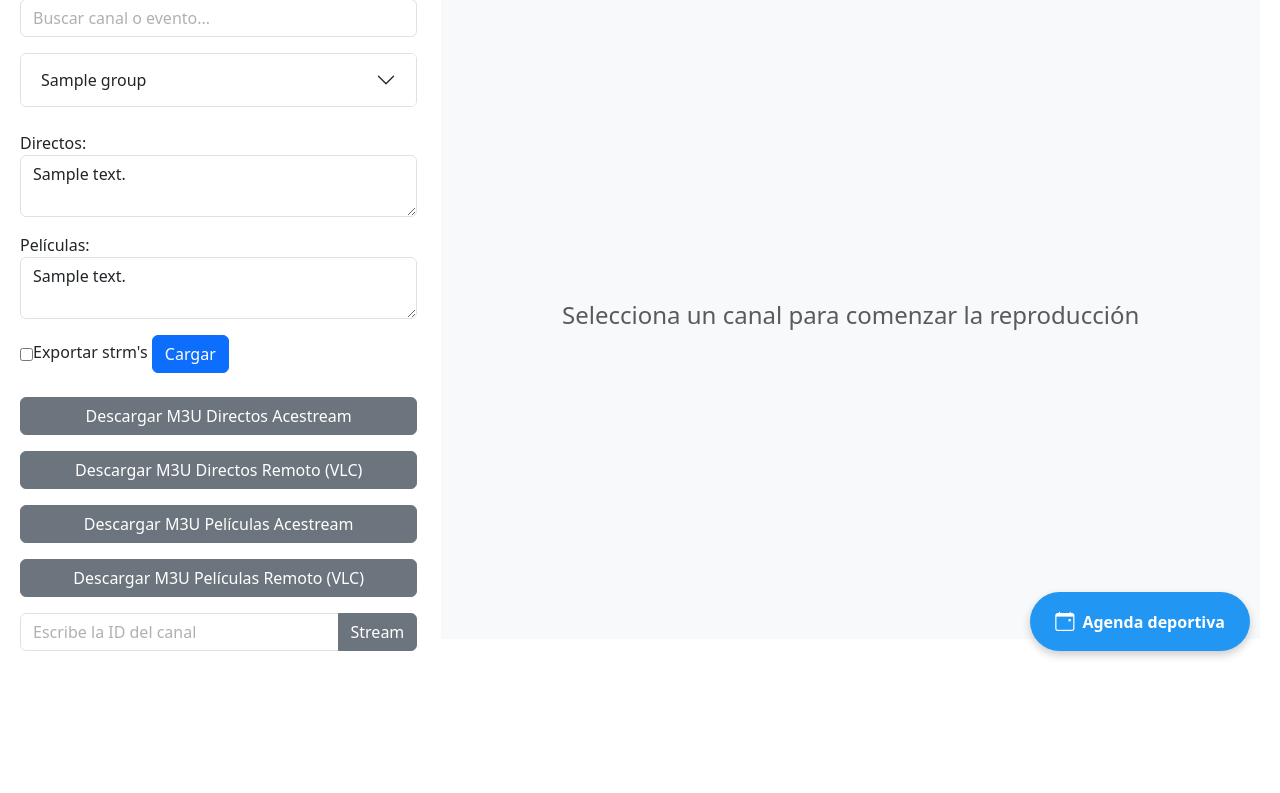
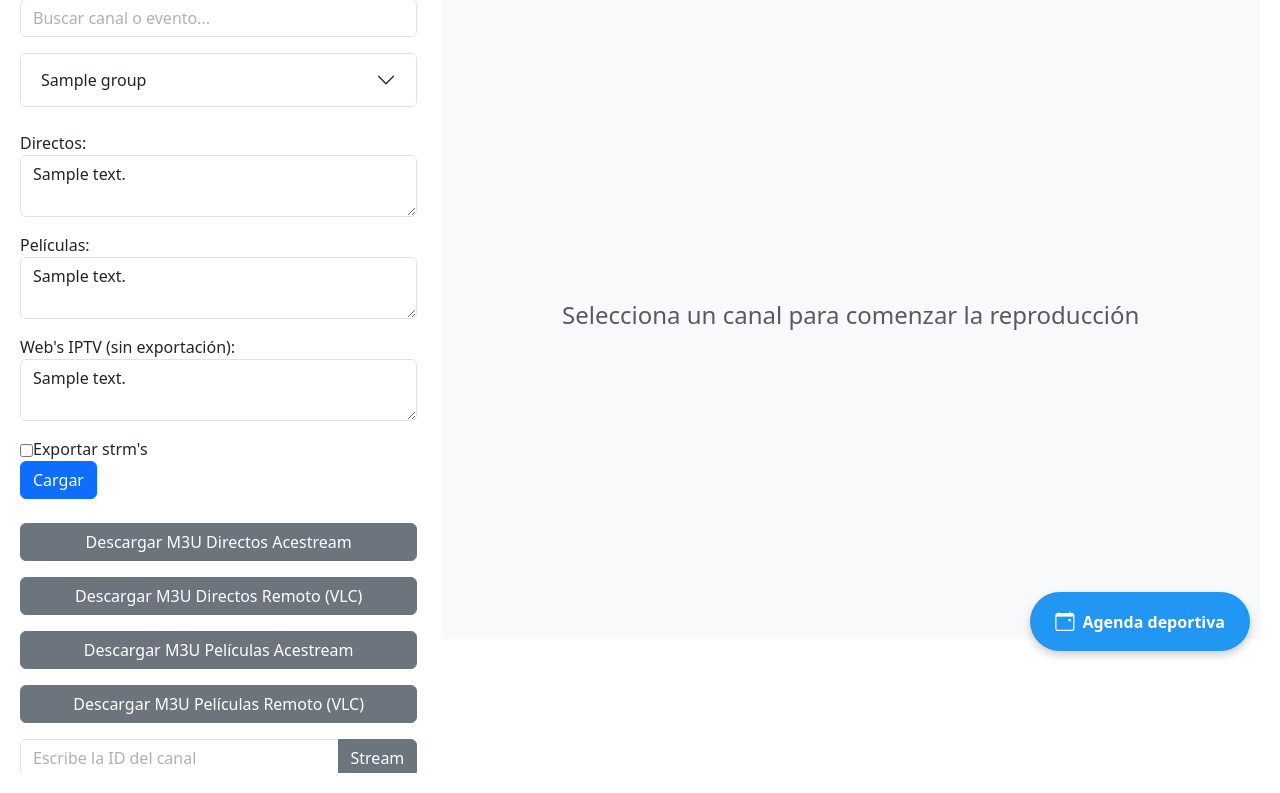
Before and after one commit to asopaipa/home_assistant_addons, a Flask app: template aceWebPlayer/templates/index.html in a window 1280 px wide. Shown: the part 119-912 px from the top of the page. Run offline with Flask 2, Linux system fonts and the light colour scheme; the template is opened without the code that fills it: most values are stand-ins (such as "Sample title", 1, 10 or a date in 2020).

Commit message:
Update index.html

```diff
--- a/aceWebPlayer/templates/index.html
+++ b/aceWebPlayer/templates/index.html
@@ -91,8 +91,17 @@
                             </div>
 
                         </div>
+                        Web's IPTV (sin exportación):
+                         <div class="mb-3">
+
+                            <div class="input-group">
+
+                                <textarea type="text" id="urlInputWebs" name="urlInputWebs" class="form-control" placeholder="Escribe las URL's de tus webs favoritas">{{ textarea_content_webs }}</textarea>
+                            </div>
+
+                        </div>
                         <input class="btn btn-primary" type="checkbox" name="export_strm" value="1" {{ 'checked' if export_strm else '' }} >Exportar strm's
-                        <button class="btn btn-primary" type="submit" name="submit_url" value="true">Cargar</button>
+                        <br/><button class="btn btn-primary" type="submit" name="submit_url" value="true">Cargar</button>
                     </form>
                     <br>
                     <button type="button" id="descargar_m3u_ace" value="true" class="btn btn-secondary w-100 mb-3" style="display: none;">Descargar M3U Directos Acestream</button>
```
